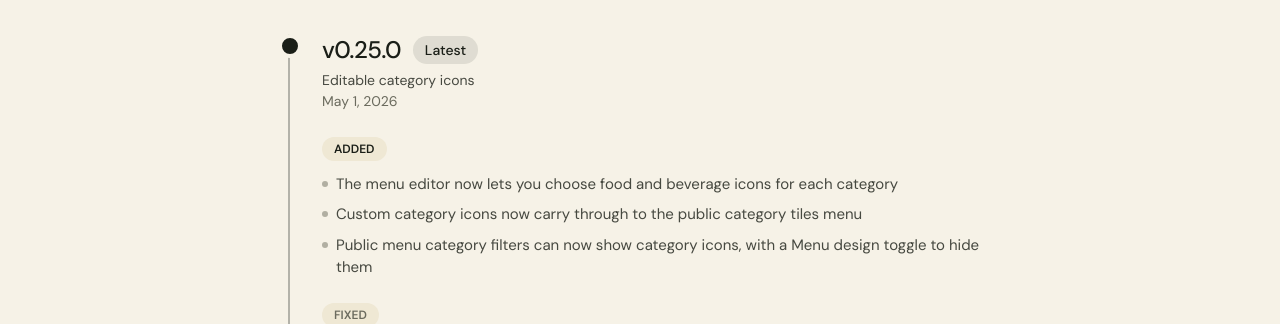
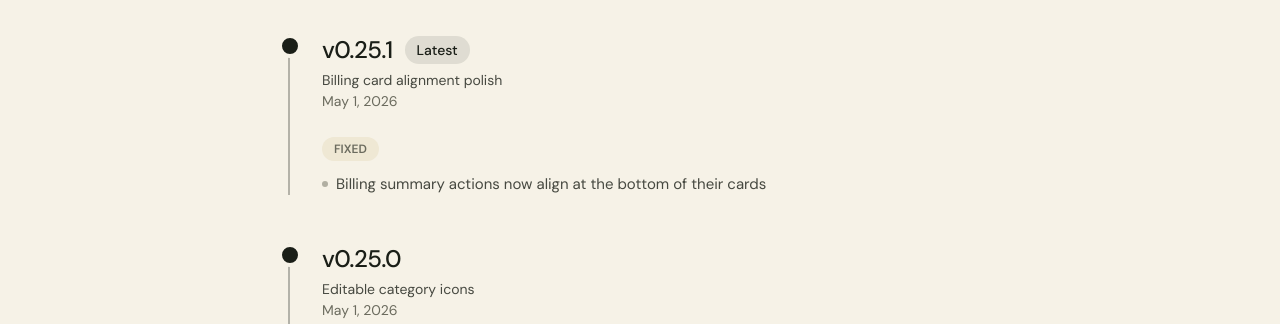
Before and after one commit to vincentvito/QR-Menu, a Next.js app: page /changelog in a window 1280 px wide. Shown: the part 279-603 px from the top of the page. Built offline with nearby package versions, Linux system fonts and the light colour scheme; no server answers; a web font is replaced by a local one.

Commit message:
fix: align billing card action buttons to bottom with flex layout
Add flex-col to billing summary cards and wrap action buttons in mt-auto containers to align "Manage billing" and "Buy credits" buttons at card bottoms regardless of content height.

```diff
--- a/app/changelog/page.tsx
+++ b/app/changelog/page.tsx
@@ -5,6 +5,17 @@ import { Button } from '@/components/ui/button'
 import { BrandMark } from '@/components/brand/BrandMark'
 
 const changelog = [
+  {
+    version: '0.25.1',
+    date: '2026-05-01',
+    title: 'Billing card alignment polish',
+    changes: [
+      {
+        type: 'fixed' as const,
+        items: ['Billing summary actions now align at the bottom of their cards'],
+      },
+    ],
+  },
   {
     version: '0.25.0',
     date: '2026-05-01',
--- a/app/dashboard/billing/BillingPanel.tsx
+++ b/app/dashboard/billing/BillingPanel.tsx
@@ -311,7 +311,7 @@ export function BillingPanel({ orgId, canManage, state, planCatalog }: BillingPa
 
       {/* Current plan + credits */}
       <div className="grid gap-4 md:grid-cols-2">
-        <section className="border-cream-line bg-card rounded-2xl border p-5">
+        <section className="border-cream-line bg-card flex flex-col rounded-2xl border p-5">
           <div className="flex items-center gap-2">
             <CreditCard className="text-muted-foreground size-4" aria-hidden="true" />
             <h2 className="text-muted-foreground text-sm font-semibold tracking-wide uppercase">
@@ -347,20 +347,24 @@ export function BillingPanel({ orgId, canManage, state, planCatalog }: BillingPa
             </div>
           ) : null}
           {canManage && state.subscription && !isComped ? (
+            <div className="mt-auto pt-4">
               <Button
                 variant="outline"
                 size="sm"
-              className="mt-4 w-full"
+                className="w-full"
                 onClick={openBillingPortal}
                 disabled={isPending}
               >
-              {isPending ? <Loader2 className="size-3.5 animate-spin" aria-hidden="true" /> : null}
+                {isPending ? (
+                  <Loader2 className="size-3.5 animate-spin" aria-hidden="true" />
+                ) : null}
                 Manage billing
               </Button>
+            </div>
           ) : null}
         </section>
 
-        <section className="border-cream-line bg-card rounded-2xl border p-5">
+        <section className="border-cream-line bg-card flex flex-col rounded-2xl border p-5">
           <div className="flex items-center gap-2">
             <Zap className="text-muted-foreground size-4" aria-hidden="true" />
             <h2 className="text-muted-foreground text-sm font-semibold tracking-wide uppercase">
@@ -383,10 +387,11 @@ export function BillingPanel({ orgId, canManage, state, planCatalog }: BillingPa
             {state.credits.resetsAt ? <div>Resets {formatDate(state.credits.resetsAt)}</div> : null}
           </div>
           {canManage && !isLapsed ? (
+            <div className="mt-auto pt-4">
               <Button
                 variant="outline"
                 size="sm"
-              className="mt-4 w-full"
+                className="w-full"
                 onClick={buyCreditPack}
                 disabled={isBuyingCredits}
               >
@@ -395,6 +400,7 @@ export function BillingPanel({ orgId, canManage, state, planCatalog }: BillingPa
                 ) : null}
                 Buy {CREDIT_PACK_LABEL}
               </Button>
+            </div>
           ) : null}
         </section>
       </div>
```
Lines whose indentation alone changed are shown as unchanged.
